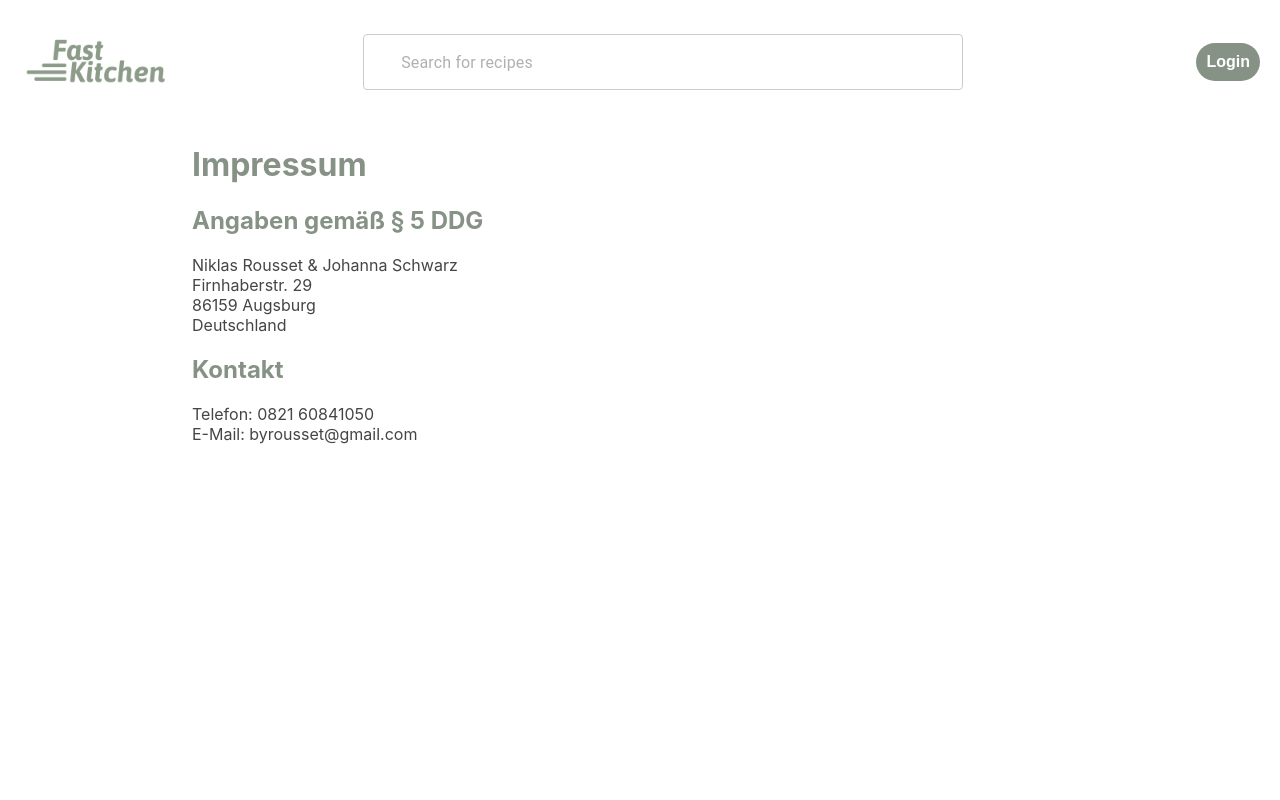
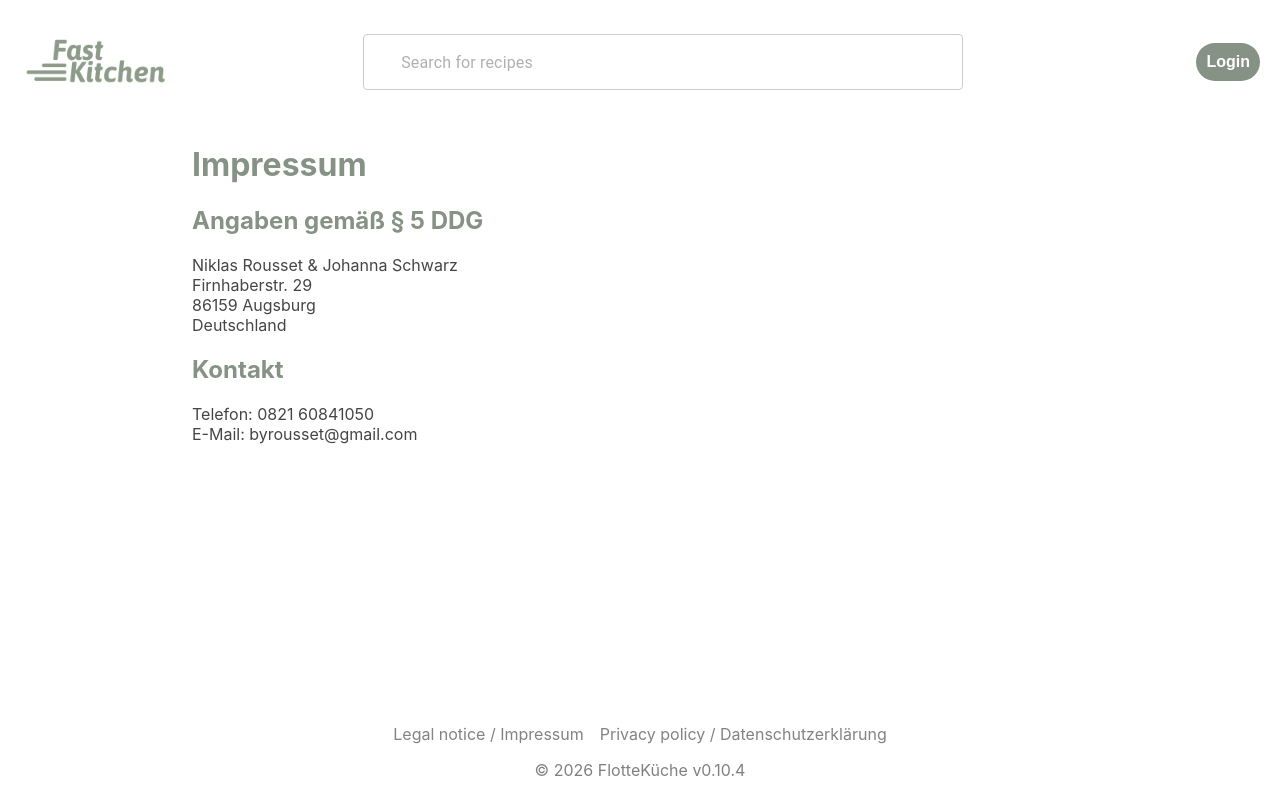
Before and after one commit to johannaschwarz/fast_kitchen, a React (Vite) app in the folder frontend/: page /legalnotice in a window 1280 px wide. Built offline with nearby package versions, Linux system fonts and the light colour scheme; some icons are missing.

Commit message:
add footer to ln and privacy

```diff
--- a/frontend/package.json
+++ b/frontend/package.json
@@ -1,7 +1,7 @@
 {
   "name": "fast-kitchen",
   "private": true,
-  "version": "0.10.3",
+  "version": "0.10.4",
   "type": "module",
   "scripts": {
     "dev": "vite",
--- a/frontend/src/LegalNotice.jsx
+++ b/frontend/src/LegalNotice.jsx
@@ -1,4 +1,5 @@
 import React from 'react';
+import Footer from './Footer.jsx';
 import Header from './Header.jsx';
 
 function LegalNotice() {
@@ -22,6 +23,7 @@ function LegalNotice() {
                     E-Mail: byrousset@gmail.com
                 </p>
             </div>
+            <Footer />
         </div>
     );
 }
--- a/frontend/src/PrivacyPolicy.jsx
+++ b/frontend/src/PrivacyPolicy.jsx
@@ -1,4 +1,5 @@
 import React from 'react';
+import Footer from './Footer.jsx';
 import Header from './Header.jsx';
 
 function PrivacyPolicy() {
@@ -68,6 +69,7 @@ function PrivacyPolicy() {
                     Bei Fragen hierzu sowie zu weiteren Themen rund um den Datenschutz können Sie sich jederzeit an die oben unter "Verantwortlicher" angegebene Adresse wenden. Des Weiteren steht Ihnen ein Beschwerderecht bei der zuständigen Aufsichtsbehörde zu (Art. 77 DSGVO).
                 </p>
             </div>
+            <Footer />
         </div>
     );
 }
```
